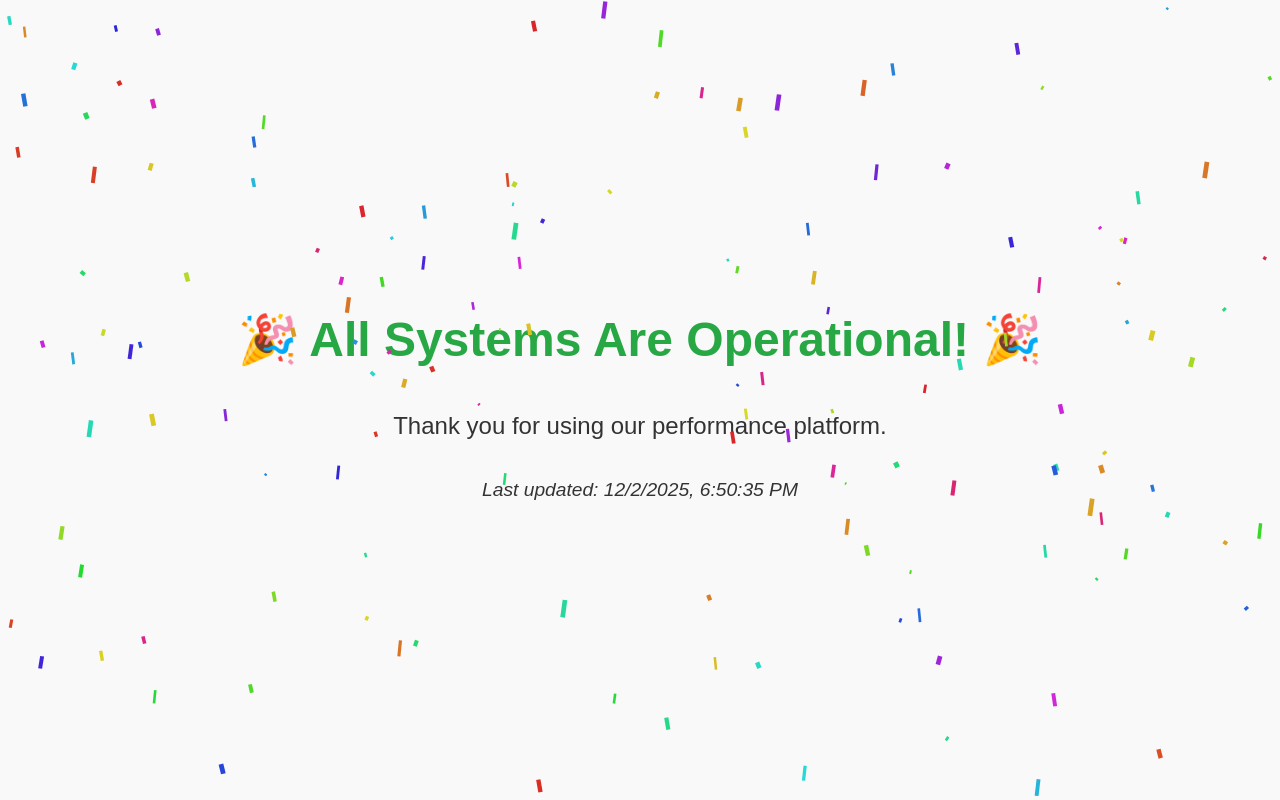
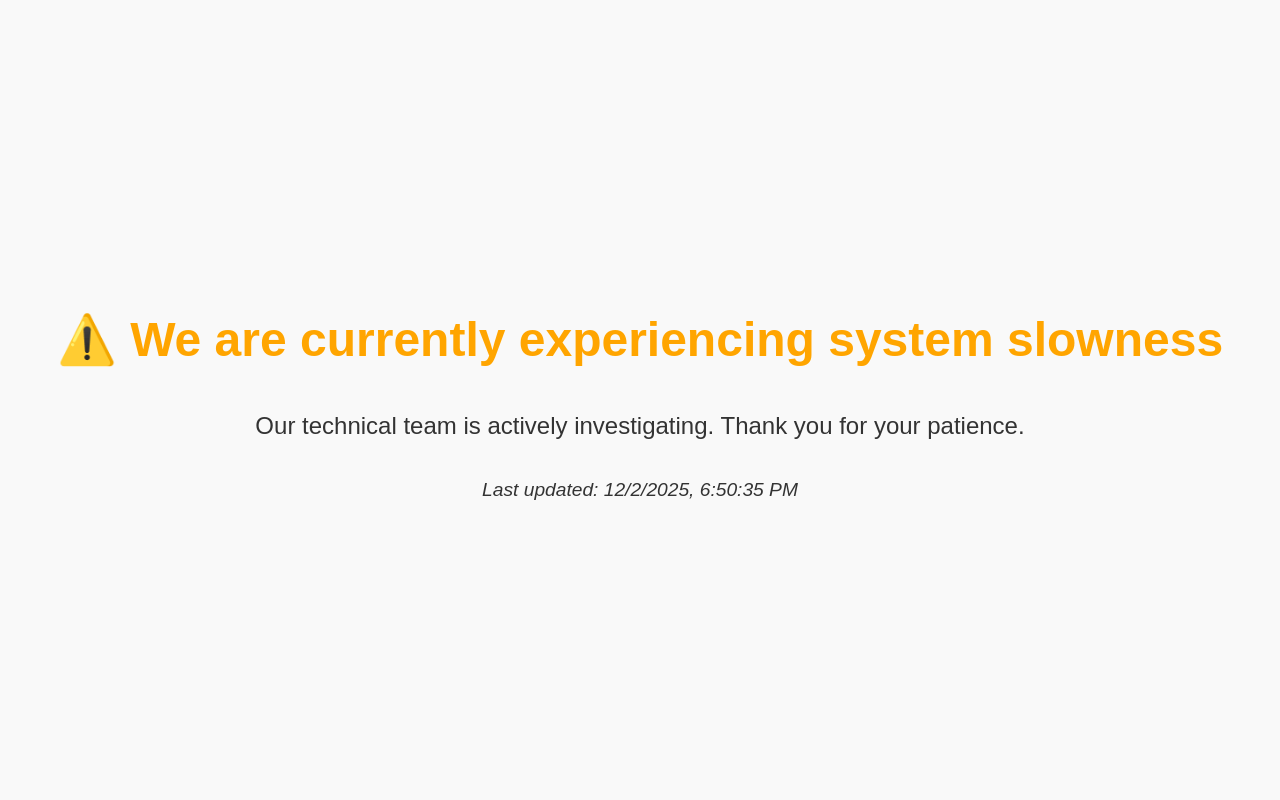
Before and after one commit to viaPeopleadmin/viapeoplestatus.github.io, a plain HTML site: page index.html in a window 1280 px wide. Drawn offline with Linux system fonts and the light colour scheme.

Commit message:
Change system status to 'slowness'

```diff
--- a/index.html
+++ b/index.html
@@ -52,7 +52,7 @@
         // CHANGE THIS VARIABLE TO TOGGLE STATUS
         // "up" = all systems operational
         // "slowness" = system is slow / outage
-        const systemStatus = "up";
+        const systemStatus = "slowness";
         // ---------------------------
 
         const heading = document.getElementById('status-heading');
```
